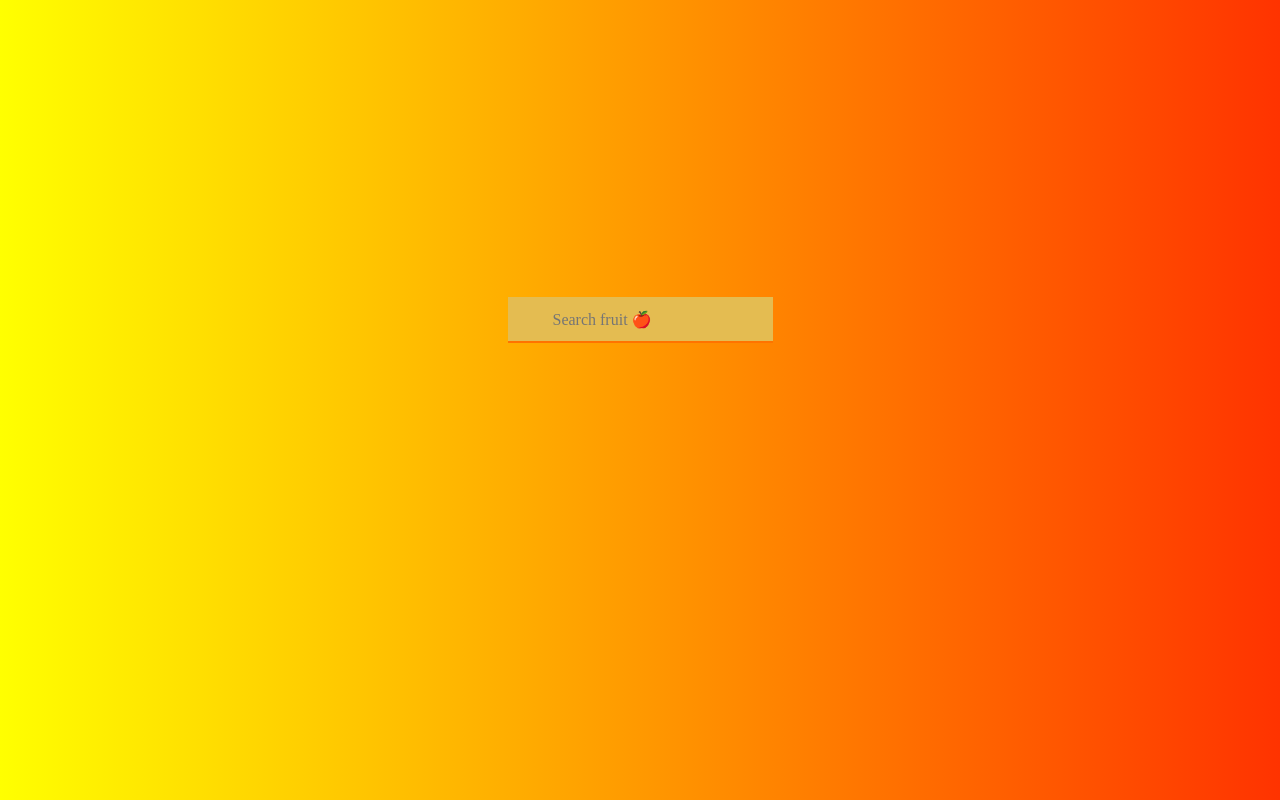
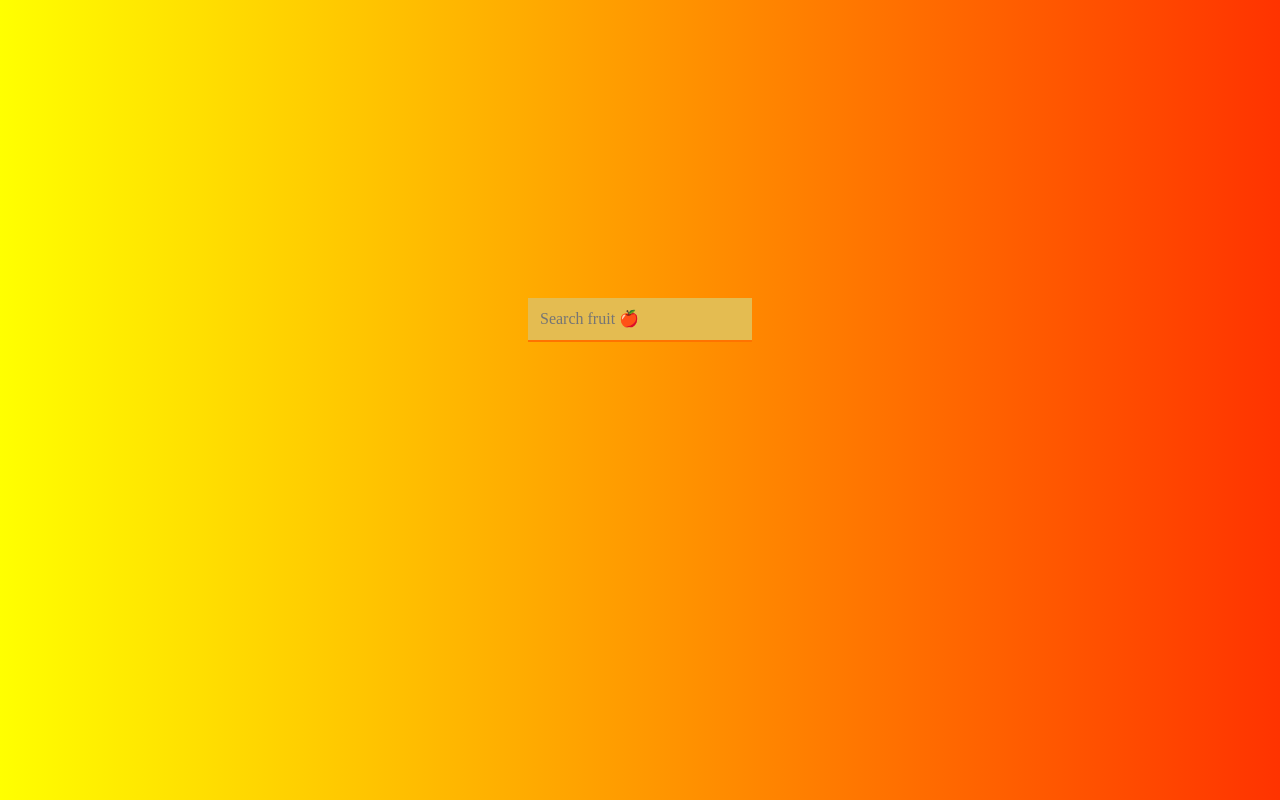
Before and after one commit to jessicanoya/fruit-search, a plain HTML site: page index.html in a window 1280 px wide. Drawn offline with nearby package versions, Linux system fonts and the light colour scheme.

Commit message:
Updated CSS code to adjust padding

```diff
--- a/style.css
+++ b/style.css
@@ -19,7 +19,7 @@ body {
 input {
   box-sizing: border-box;
   font-size: 16px;
-  padding: 14px 20px 12px 45px;
+  padding: 12px 12px;
   border: none;
   border-bottom: 2px solid #ff7300;
   background-color: #e4bc51;
```
